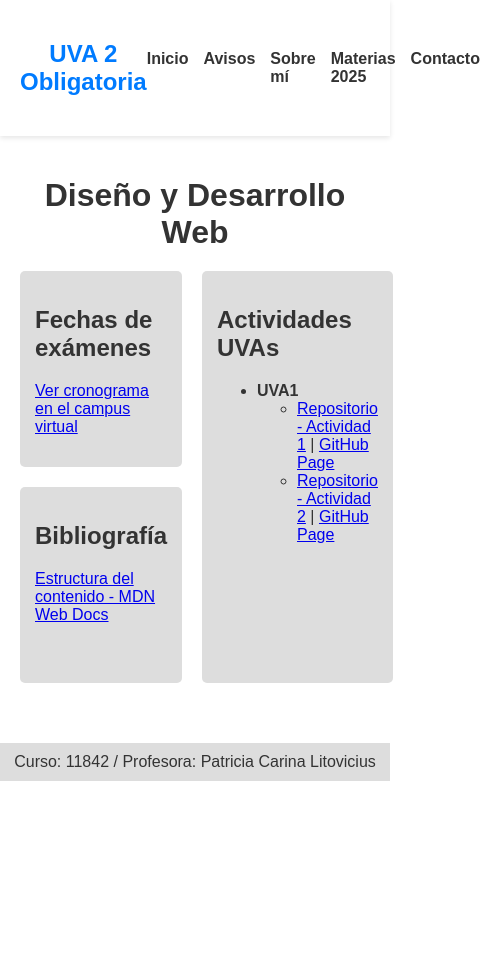
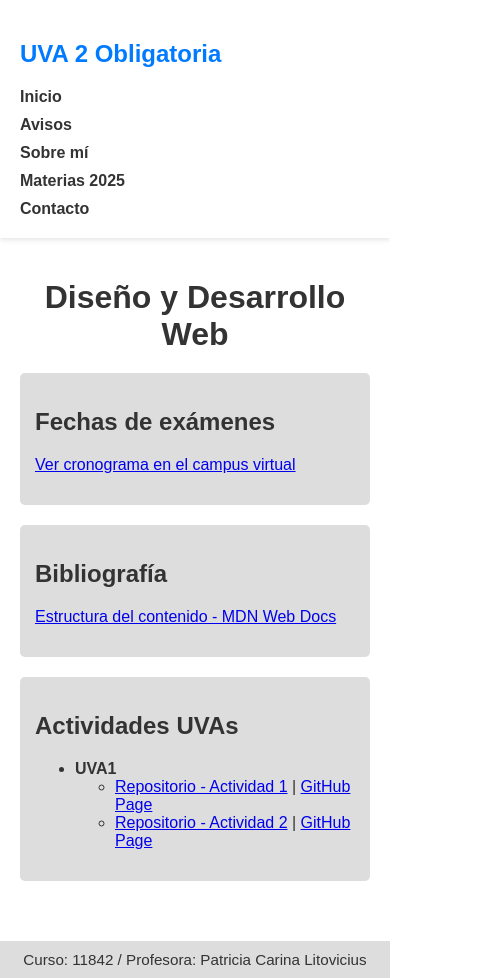
Before and after one commit to tdelliantoni/HTMLEtiquetas, a plain HTML site: page index.html in a window 390 px wide. Shown: the whole page, 480 px wide, since content can reach past the window. Before the commit the page ends 844 px from the top, so only its background shows below. Drawn offline with Linux system fonts and the light colour scheme.

Commit message:
V. Footer y estilo responsive

```diff
--- a/index.html
+++ b/index.html
@@ -7,6 +7,7 @@
   <link rel="stylesheet" href="styles.css" />
 </head>
 <body>
+  <div class="wrapper">
 
     <header>
       <nav class="container">
@@ -67,5 +68,6 @@
       Curso: 11842 / Profesora: Patricia Carina Litovicius
     </footer>
 
+  </div>
 </body>
 </html>
--- a/styles.css
+++ b/styles.css
@@ -1,9 +1,31 @@
+/* Layout base */
+html, body {
+  height: 100%;
+  margin: 0;
+  padding: 0;
+  font-family: Arial, sans-serif;
+  background-color: #fff;
+  color: #333;
+}
+
+.wrapper {
+  min-height: 100vh;
+  display: flex;
+  flex-direction: column;
+}
+
+main.container {
+  flex: 1;
+}
+
+/* Container general */
 .container {
   max-width: 1000px;
   margin: 0 auto;
   padding: 20px;
 }
 
+/* Header y nav */
 header {
   background-color: #fff;
   box-shadow: 0 2px 5px rgba(0, 0, 0, 0.1);
@@ -39,6 +61,7 @@ nav ul li a:hover {
   color: #007BFF;
 }
 
+/* Grilla principal */
 .grid {
   display: grid;
   grid-template-columns: 1fr 2fr;
@@ -47,14 +70,12 @@ nav ul li a:hover {
   margin-top: 20px;
 }
 
-  /* Estilos generales para las cajas */
 .box {
   background-color: #ddd;
   padding: 15px;
   border-radius: 5px;
 }
 
-  /* Posiciones específicas en la grilla */
 .item1 {
   grid-column: 1;
   grid-row: 1;
@@ -67,28 +88,7 @@ nav ul li a:hover {
 
 .item3 {
   grid-column: 2;
-    grid-row: 1 / span 2; /* Ocupa ambas filas */
-  }
-
-  /* Resto del CSS general */
-  body {
-    font-family: Arial, sans-serif;
-    margin: 0;
-    padding: 0;
-    background-color: #fff;
-    color: #333;
-  }
-
-  .top-bar {
-    background-color: #ddd;
-    padding: 10px;
-    text-align: center;
-  }
-
-  .container {
-    max-width: 1000px;
-    margin: 0 auto;
-    padding: 20px;
+  grid-row: 1 / span 2;
 }
 
 h1 {
@@ -96,9 +96,34 @@ nav ul li a:hover {
   margin-bottom: 20px;
 }
 
+/* Footer */
 .footer {
   background-color: #ddd;
   padding: 10px;
   text-align: center;
+  font-size: 0.95em;
   margin-top: 40px;
 }
+
+/* Responsive design */
+@media (max-width: 768px) {
+  nav {
+    flex-direction: column;
+    align-items: flex-start;
+  }
+
+  nav ul {
+    flex-direction: column;
+    gap: 10px;
+  }
+
+  .grid {
+    grid-template-columns: 1fr;
+    grid-template-rows: auto;
+  }
+
+  .item1, .item2, .item3 {
+    grid-column: auto;
+    grid-row: auto;
+  }
+}
```
Lines whose indentation alone changed are shown as unchanged.
